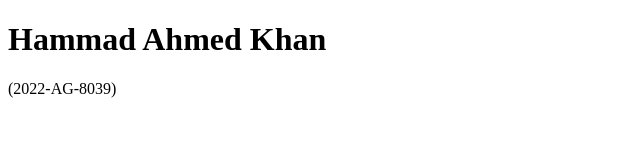
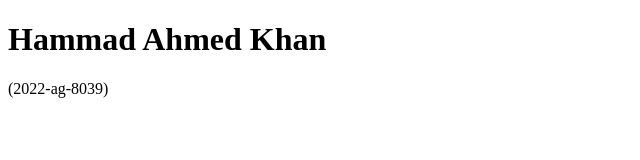
Before and after one commit to malikhammad678/firstGithubRepo-2022-ag-8039-, a plain HTML site: page index.html in a window 1280 px wide. Shown: the full height of the page, 0-640 px from the left. Drawn offline with Linux system fonts and the light colour scheme.

Commit message:
convert AG to ag

```diff
--- a/index.html
+++ b/index.html
@@ -7,6 +7,6 @@
 </head>
 <body>
     <h1>Hammad Ahmed Khan</h1>
-    <p>(2022-AG-8039)</p>
+    <p>(2022-ag-8039)</p>
 </body>
 </html>
```
